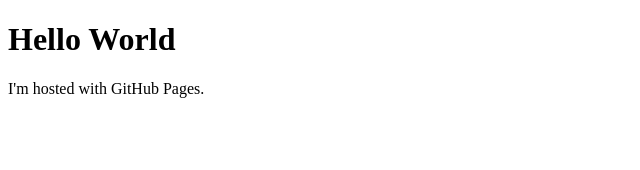
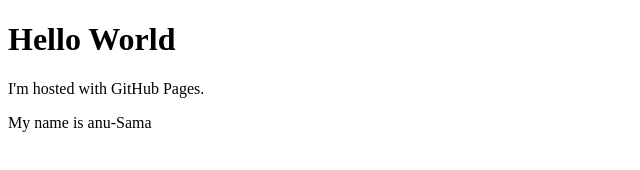
Before and after one commit to anu-Sama/anu-Sama.github.io, a plain HTML site: page index.html in a window 1280 px wide. Shown: the whole page, without its empty margins (0-640 px from the left). Drawn offline with Linux system fonts and the light colour scheme.

Commit message:
Secondary Commit

```diff
--- a/index.html
+++ b/index.html
@@ -4,6 +4,7 @@
 <body>
     <h1>Hello World</h1>
     <p>I'm hosted with GitHub Pages.</p>
+    </p>My name is anu-Sama</p>
 </body>
 
 </html>
```
